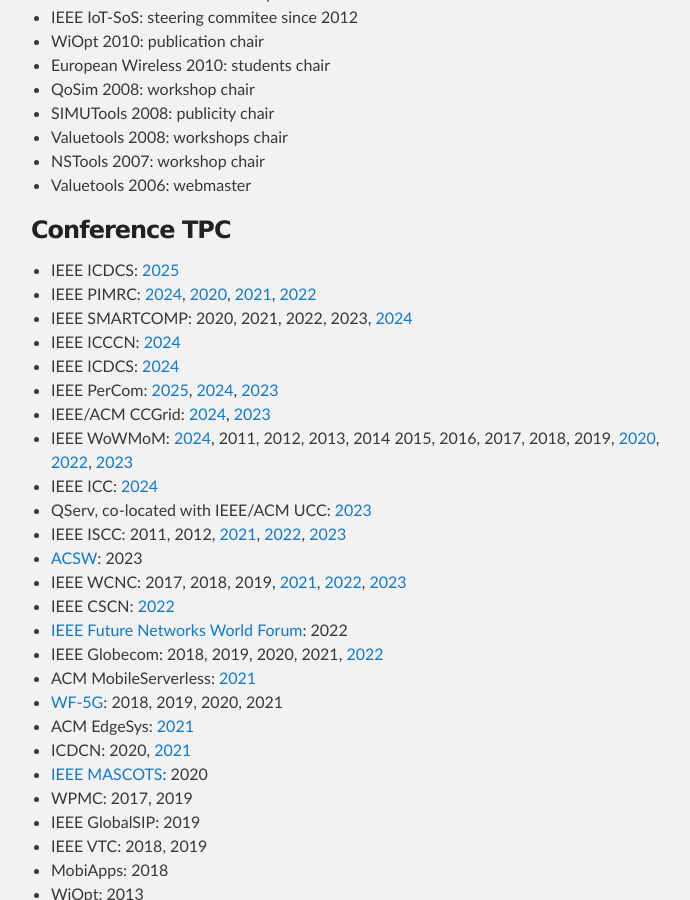
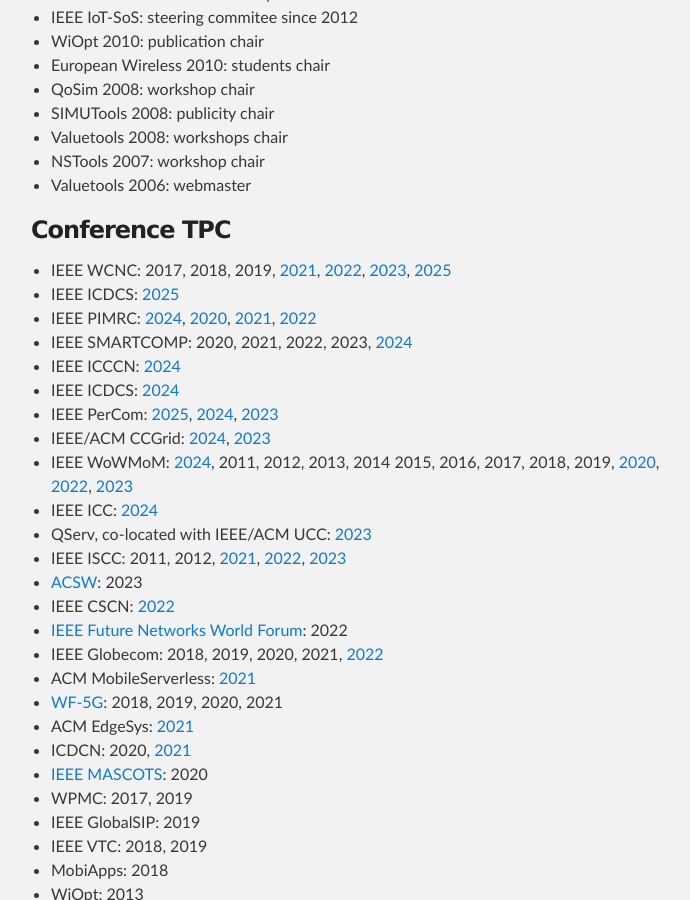
Before and after one commit to ccicconetti/ccicconetti.github.io, a Jekyll site: the page built from editorial.md, in a window 1280 px wide and 900 px high, scrolled down 855 px. Shown: the whole window, without its empty margins (289-979 px from the left). Built offline with Jekyll 4.4.1, drawn with Linux system fonts in a browser that asks for light colours; part of the change alters nothing that is shown.

Commit message:
Update TPC

```diff
--- a/editorial.md
+++ b/editorial.md
@@ -36,6 +36,7 @@ layout: page
 
 ### Conference TPC
 
+- IEEE WCNC: 2017, 2018, 2019, [2021](https://wcnc2021.ieee-wcnc.org/), [2022](https://wcnc2022.ieee-wcnc.org/), [2023](https://wcnc2023.ieee-wcnc.org/), [2025](https://wcnc2025.ieee-wcnc.org/)
 - IEEE ICDCS: [2025](https://icdcs2025.icdcs.org/)
 - IEEE PIMRC: [2024](https://pimrc2024.ieee-pimrc.org/), [2020](https://pimrc2020.ieee-pimrc.org/), [2021](https://pimrc2021.ieee-pimrc.org/), [2022](https://pimrc2022.ieee-pimrc.org/)
 - IEEE SMARTCOMP: 2020, 2021, 2022, 2023, [2024](https://smartcomp.w.waseda.jp/)
@@ -48,7 +49,6 @@ layout: page
 - QServ, co-located with IEEE/ACM UCC: [2023](https://qserv23.github.io/)
 - IEEE ISCC: 2011, 2012, [2021](https://iscc2021.unipi.gr/), [2022](https://iscc2022.unipi.gr/), [2023](https://2023.ieee-iscc.org/)
 - [ACSW](https://acsw.org.au/): 2023
-- IEEE WCNC: 2017, 2018, 2019, [2021](https://wcnc2021.ieee-wcnc.org/), [2022](https://wcnc2022.ieee-wcnc.org/), [2023](https://wcnc2023.ieee-wcnc.org/)
 - IEEE CSCN: [2022](https://cscn2022.ieee-cscn.org/)
 - [IEEE Future Networks World Forum](https://fnwf.ieee.org/): 2022
 - IEEE Globecom: 2018, 2019, 2020, 2021, [2022](https://globecom2022.ieee-globecom.org/)
```
